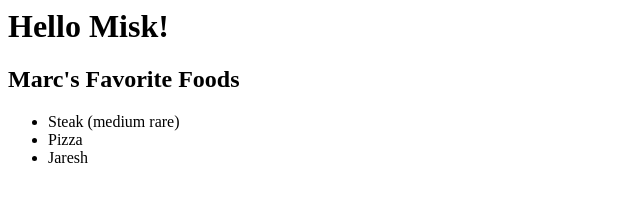
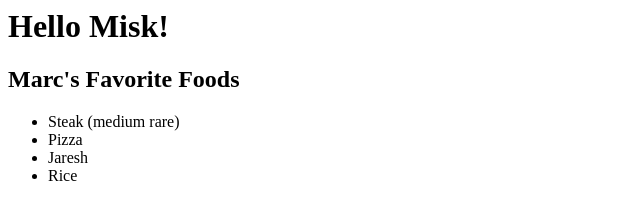
Before and after one commit to marcwright/misk-app, a plain HTML site: page index.html in a window 1280 px wide. Shown: the full height of the page, 0-640 px from the left. Drawn offline with Linux system fonts and the light colour scheme.

Commit message:
added 4th fave

```diff
--- a/index.html
+++ b/index.html
@@ -10,6 +10,7 @@
       <li>Steak (medium rare)</li>
       <li>Pizza</li>
       <li>Jaresh</li>
+      <li>Rice</li>
     </ul>
 
 
```
